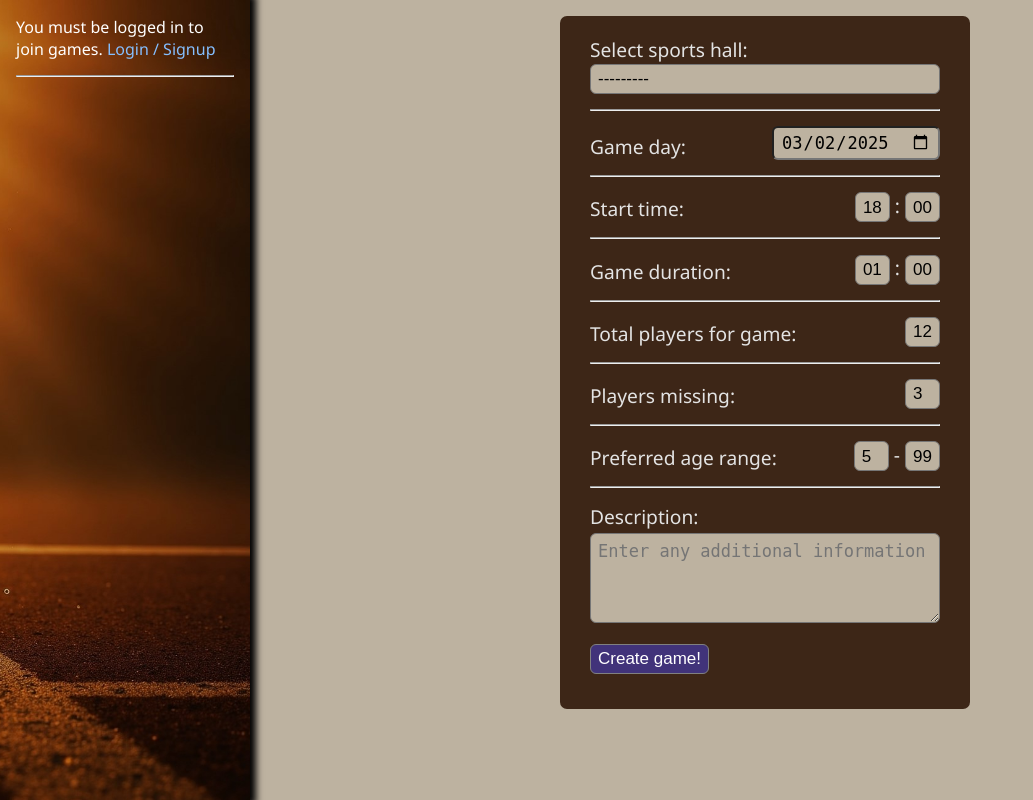
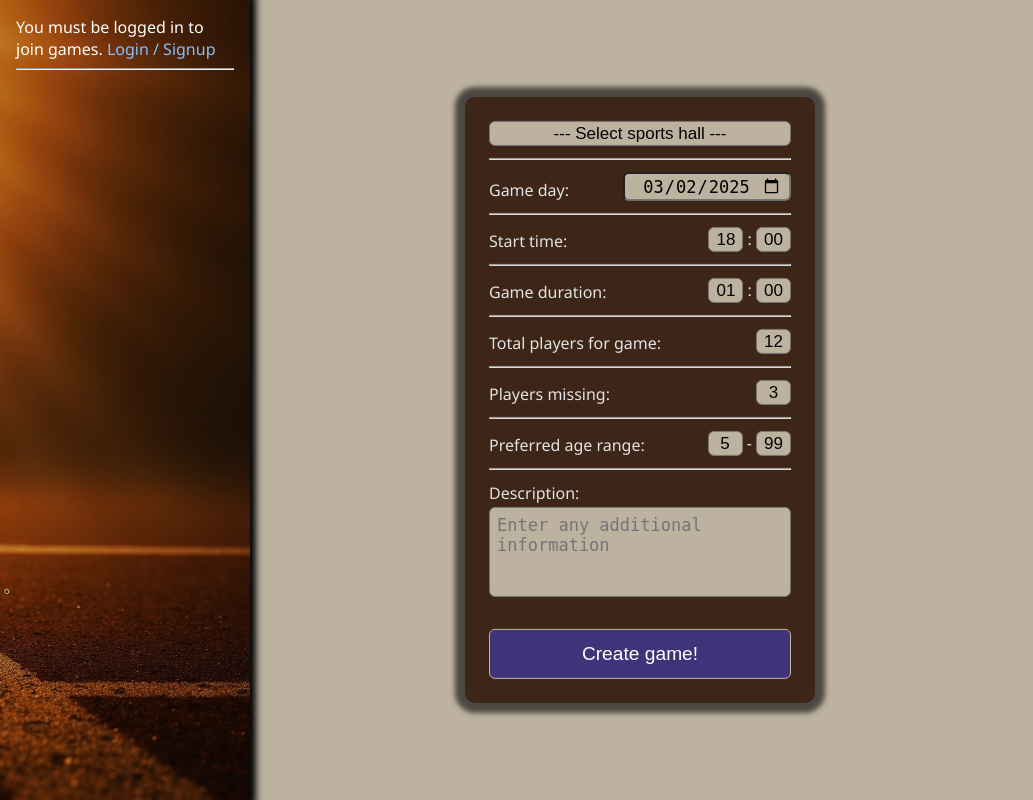
Before and after one commit to CorDamir/zagreballer, a Django app: page /create-game in a window 1280 px wide. Shown: the whole page, without its empty margins (0-1033 px from the left). Run offline with Django 4.2, Linux system fonts and the light colour scheme; data that the repository does not hold is empty.

Commit message:
make style consistent and unified across displays

```diff
--- a/games_display/forms.py
+++ b/games_display/forms.py
@@ -53,10 +53,14 @@ class CreateGameForm(forms.ModelForm):
             )
         )
 
+    futsal_field = forms.ModelChoiceField(
+        queryset=models.FutsalField.objects,
+        empty_label="--- Select sports hall ---"
+        )
+
     hrs = [tuple([i, "0" + str(i)]) for i in range(1, 5)]
     duration_hours = forms.IntegerField(
-        widget=forms.Select(choices=hrs),
-        initial=1
+        widget=forms.Select(choices=hrs)
     )
 
     duration_minutes = forms.IntegerField(
--- a/games_display/templates/create-game.html
+++ b/games_display/templates/create-game.html
@@ -6,11 +6,11 @@
 {% endblock %}
 
 {% block main %}
-    <div class="form-container">
-        <form action="{% url 'create_game' %}" method="POST">
+    <div class="forms-container">
+        <form id="game-create-form" action="{% url 'create_game' %}" method="POST">
                 {% csrf_token %}
                 <div>
-                    <label for="id_futsal_field">Select sports hall: </label>
+                    <label for="id_futsal_field" hidden>Select sports hall: </label>
                     {{ form.futsal_field }}
                 </div>
                 <hr>
@@ -62,7 +62,7 @@
                     <label for="id_custom_description">Description: </label>
                     {{ form.custom_description }}
                 </div>
-                <button type="submit">Create game!</button>
+                <input type="submit" class="button" value="Create game!">
         </form>
     </div>
 {% endblock %}
--- a/static/assets/css/game-creation.css
+++ /dev/null
@@ -1,161 +0,0 @@
-@import url('https://fonts.googleapis.com/css2?family=Noto+Sans:ital,wght@0,100..900;1,100..900&family=Raleway:ital,wght@0,100..900;1,100..900&display=swap');
-
-:root {
-    --strong: #3d2617;
-    --bg: #BDB2A0;
-    --accent: #6290C3;
-    --accent-dim: #41337A;
-    --catch: #254E70;
-    --menu: #e3e3e3;
-    --whitish: floralwhite;
-    --reddish: #ec0b43;
-}
-
-body {
-    background-color: var(--bg);
-    font-family: "Noto Sans", serif;
-}
-
-fieldset{
-    all: unset;
-}
-
-hr {
-   /* margin: 10px 0;*/
-   margin: 15px 0;
-}
-
-#user-image,
-#user-image > img {
-    width: 200px;
-    height: 200px;
-    border-radius: 50%;
-    margin-bottom: 1rem;
-}
-
-#image-upload input {
-    display: none;
-}
-
-#image-upload label {
-    display: inline-block;
-    box-sizing: border-box;
-    border-radius: 6px;
-    padding: 2px 5px;
-    margin: 2px;
-    font-size: smaller;
-    color: #fff;
-    background: var(--accent-dim);
-    font-weight: 500;
-    cursor: pointer;
-    transition: 0.4s;
-}
-
-.form-container {
-    max-width: 350px;
-    width: fit-content;
-    display: flex;
-    flex-direction: column;
-    /*align-items: center;*/
-    background-color: var(--strong);
-    padding: 10px;
-    color: var(--menu);
-    /*font-size: smaller;*/
-    /*font-weight: bold;*/
-
-   padding: 20px 30px;
-   border-radius: 7px;
-   font-size: larger;
-
-}
-
-/* added */
-button[type="submit"] {
-    transition: all 0.4s;
-    color: white;
-    margin: 15px 0;
-    background-color: var(--accent-dim);
-    border: 1px solid gray;
-}
-
-button:hover {
-    background-color: var(--accent);
-}
-
-.label-input-container {
-    display: flex;
-    justify-content: space-between;
-}
-
-form > div {
-    align-items: flex-end;
-}
-
-textarea {
-    height: 90px;
-    background-color: var(--bg);
-    padding: 7px;
-    border-radius: 6px;
-    font-size: 17px;
-    margin-top: 3px;
-    width: 100%;
-    box-sizing: border-box;
-}
-
-textarea:focus {
-    outline: none;
-}
-
-#id_futsal_field{
-    width: 100%;
-}
-
-select {
-    appearance: none;
-}
-
-select:focus,
-input:focus,
-textarea:focus {
-    outline: 2px solid saddlebrown;
-}
-/* end added*/
-
-
-#star-upload-container {
-    display: flex;
-    justify-content: space-between;
-}
-
-#user-data-set {
-    display: flex;
-    flex-direction: column;
-    width: 85%;
-}
-
-input, button, select {
-    height: 30px;
-    background-color: var(--bg);
-    padding: 0 7px;
-    border-radius: 6px;
-    font-size: 17px;
-}
-
-#data-edit-buttons {
-    width: 85%;
-    display: flex;
-    justify-content: space-between;
-}
-
-#data-edit-buttons button {
-    transition: all 0.4s;
-    color: white;
-    margin: 15px 0;
-    background-color: var(--accent-dim);
-    border: 1px solid gray;
-}
-
-#data-edit-buttons button:hover,
-#image-upload label:hover {
-    background-color: var(--accent);
-}
--- a/static/assets/css/style.css
+++ b/static/assets/css/style.css
@@ -111,7 +111,7 @@ body {
 
 .game-card{
     user-select: none;
-    width: 330px;
+    width: 310px;
     border: 2px solid var(--strong);
     border-radius: 10px;
     background: url('../images/simple-background.jpeg') no-repeat center 65%;
@@ -140,7 +140,6 @@ body {
 .game-card:hover{
     filter: brightness(140%);
     transform: scale(102%);
-    /*box-shadow: 1px 1px 5px rgba(0, 0, 0, 0.5);*/
 }
 
 .game-card-info-text{
@@ -151,6 +150,7 @@ body {
     padding-right: 30px;
 }
 
+/* PLAIN TEXT IN MAIN AREA */
 .text-description-in-flex {
     width: 100%;
     justify-self: center;
@@ -167,6 +167,238 @@ body {
     height: 3px;
 }
 
+/* FORMS STYLING BASE */
+.forms-container {
+    z-index: 5;
+    background-color: var(--strong);
+    color: var(--menu);
+    position: absolute;
+    top: 50%;
+    left: 50%;
+    transform: translate(-50%, -50%);
+    max-width: 350px;
+    width: 85%;
+    border-radius: 10px;
+    box-shadow: 0 0 5px 10px rgba(0, 0, 0, 0.6);
+}
+
+.forms-container .registration {
+    display: none;
+}
+
+#form-toggler:checked ~ .registration {
+    display: block;
+}
+
+#form-toggler:checked ~ .login {
+    display: none;
+}
+
+#form-toggler {
+    display: none;
+}
+
+.forms-container .form {
+    padding: 2rem;
+}
+
+.form .header {
+    font-size: 2rem;
+    font-weight: 500;
+    text-align: center;
+    margin-bottom: 1.5rem;
+}
+
+#game-create-form input.button,
+.form input {
+    box-sizing: border-box;
+    padding: 0 15px;
+    background-color: var(--bg);
+    height: 50px;
+    width: 100%;
+    font-size: 18px;
+    margin-bottom: 1.3rem;
+    border: 1px solid var(--bg);
+    border-radius: 6px;
+    outline: none;
+}
+
+#game-create-form input.button:focus,
+.form input:focus {
+    box-shadow: 0 0px 3px rgb(255, 255, 255);
+}
+
+.form a {
+    padding-left: 3px;
+    font-size: 14px;
+    color: var(--accent);
+    text-decoration: none;
+}
+
+.form a:hover {
+    text-decoration: underline;
+}
+
+#game-create-form input.button,
+.form input.button {
+    color: #fff;
+    background: var(--accent-dim);
+    font-size: 1.2rem;
+    font-weight: 500;
+    margin-top: 1.7rem;
+    cursor: pointer;
+    transition: 0.4s;
+}
+
+#game-create-form input.button:hover,
+.form input.button:hover {
+    background: var(--accent);
+}
+
+.signup {
+    font-size: 17px;
+    text-align: center;
+}
+
+.signup label {
+    color: var(--accent);
+    cursor: pointer;
+}
+
+.signup label:hover {
+    text-decoration: underline;
+}
+
+/* END FORMS STYLING BASE */
+
+/* MY_PROFILE FORM ADJUSTMENTS */
+#user-image,
+#user-image > img {
+    width: 200px;
+    height: 200px;
+    border-radius: 50%;
+    margin-bottom: 1rem;
+}
+
+.form fieldset{
+    all: unset;
+}
+
+.form hr {
+    width: 100%;
+    margin: 10px 0;
+}
+
+#image-upload input {
+    display: none;
+}
+
+#image-upload label {
+    display: inline-block;
+    box-sizing: border-box;
+    border-radius: 6px;
+    padding: 2px 5px;
+    margin: 2px;
+    font-size: smaller;
+    color: #fff;
+    background: var(--accent-dim);
+    font-weight: 500;
+    cursor: pointer;
+    transition: 0.4s;
+}
+
+#image-upload label:hover {
+    background-color: var(--accent);
+}
+
+#user-profile-hero {
+    display: flex;
+    flex-direction: column;
+    align-items: center;
+}
+
+#data-edit-buttons,
+#star-upload-container {
+    display: flex;
+    justify-content: space-between;
+    align-items: center;
+    width: 100%;
+}
+
+#data-edit-buttons input,
+#user-data-set input{
+    font-size: 17px;
+    height: 32px;
+    margin-bottom: 7px;
+}
+
+#data-edit-buttons input {
+    margin: 20px 0 0 0;
+    width: 45%;
+}
+
+
+#game-create-form {
+    padding: 1.5rem;
+}
+
+#game-create-form hr {
+   margin: 12px 0;
+}
+
+.label-input-container {
+    display: flex;
+    justify-content: space-between;
+}
+
+/* GAME CREATION FORM */
+#game-create-form > div {
+    align-items: flex-end;
+}
+
+#game-create-form textarea {
+    height: 90px;
+    background-color: var(--bg);
+    padding: 7px;
+    border-radius: 6px;
+    font-size: 17px;
+    margin-top: 3px;
+    width: 100%;
+    box-sizing: border-box;
+    resize: none;
+}
+
+#game-create-form textarea:focus {
+    outline: none;
+}
+
+#id_futsal_field{
+    width: 100%;
+}
+
+#game-create-form select {
+    appearance: none;
+}
+
+#game-create-form select:focus,
+#game-create-form input:focus,
+#game-create-form textarea:focus {
+    outline: 2px solid saddlebrown;
+}
+
+#game-create-form input,
+#game-create-form select {
+    height: 25px;
+    background-color: var(--bg);
+    padding: 0 7px;
+    border-radius: 6px;
+    font-size: 17px;
+    text-align: center;
+}
+
+#game-create-form input.button{
+    margin-bottom: 0;
+}
 
 /* MEDIA QUERIES */
 @media screen and (max-width: 1000px){
--- a/user_accounts/templates/login-forms.html
+++ b/user_accounts/templates/login-forms.html
@@ -1,11 +1,11 @@
 {% extends "index.html" %}
 
 {% block main %}
-    <div id="login-form-container">
+    <div class="forms-container">
         <input type="checkbox" id="form-toggler" {% if 'signup' in request.session %} checked {% endif %}>
 
         <div class="login form">
-            <header>Log in</header>
+            <div class="header">Log in</div>
 
             <form action="{% url 'login_handler' %}" method="POST">
                 {% csrf_token %}
```
Also changed, not shown: static/assets/css/forms.css (deleted, +0 -98 lines), static/assets/css/my-profile.css (deleted, +0 -85 lines), user_accounts/templates/my-profile.html (+5 -3 lines).
